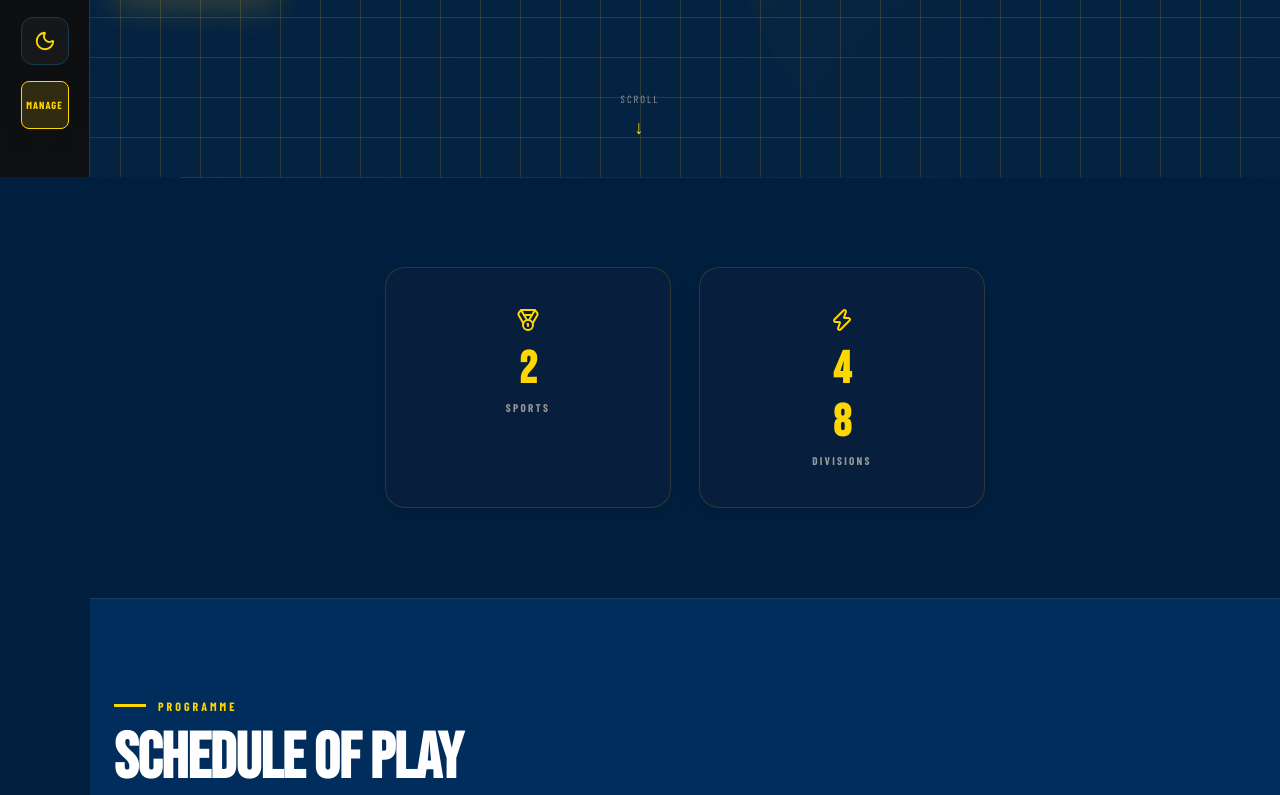
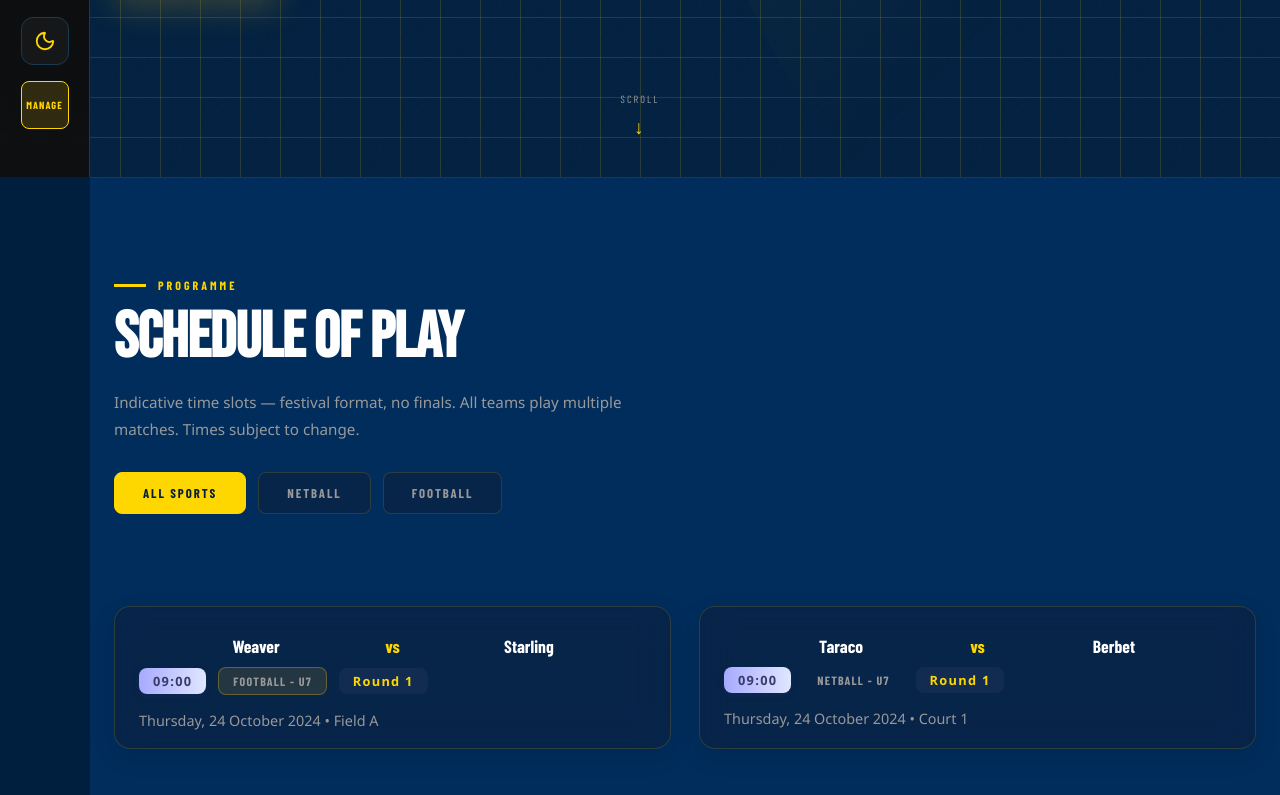
Before and after one commit to sibandz/friday-night-lights, a website: page index.html in a window 1280 px wide. Shown: the part 623-1418 px from the top of the page. Drawn offline with nearby package versions, Linux system fonts and the light colour scheme; no server answers; a web font is replaced by a local one.

Commit message:
update code

```diff
--- a/index.html
+++ b/index.html
@@ -1102,25 +1102,6 @@
 
 
 
-  <!-- ── INFO STRIP ────────────────────────────────────────── -->
-  <section id="info">
-    <div class="container">
-      <div class="info-grid stagger">
-        <div class="info-card">
-          <div class="info-icon"><i data-lucide="medal"></i></div>
-          <div class="info-value">2</div>
-          <div class="info-label">Sports</div>
-        </div>
-        <div class="info-card">
-          <div class="info-icon"><i data-lucide="zap"></i></div>
-          <div class="info-value">4</div>
-          <div class="info-value">8</div>
-          <div class="info-label">Divisions</div>
-        </div>
-      </div>
-    </div>
-  </section>
-
   <!-- ── SCHEDULE ──────────────────────────────────────────── -->
   <section id="schedule">
     <div class="container">
```
